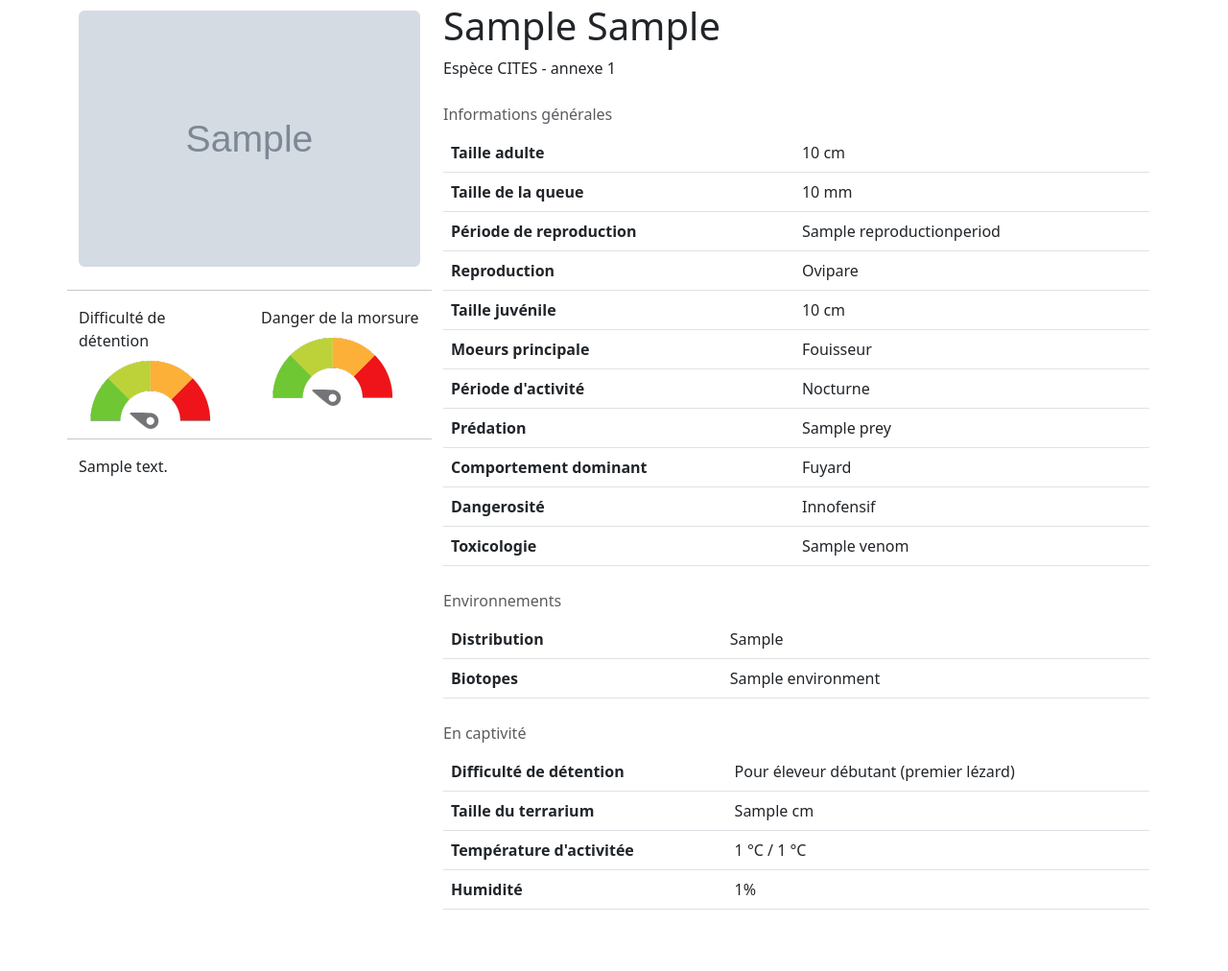
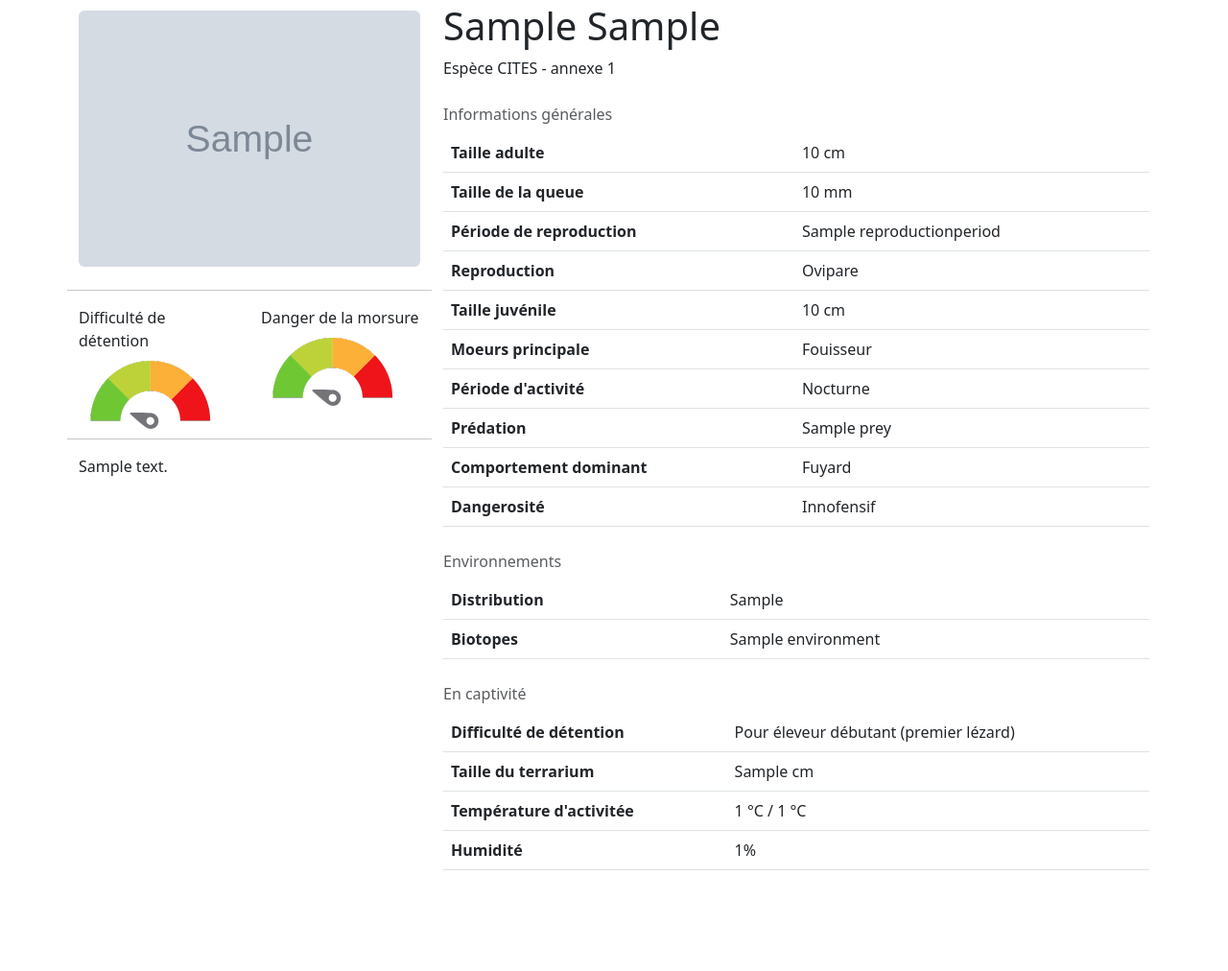
Before and after one commit to yannickberthoud/TerrarioPedia, a Django app: template card/templates/card/lizard_details.html in a window 1280 px wide. Shown: the part 173-1185 px from the top of the page at 96% size. After the commit the page ends 1080 px from the top, so only its background shows below. Run offline with Django 4.2, Linux system fonts and the light colour scheme; the template is opened without the code that fills it: values that come from a table or form of the project are taken from there, others are empty; tables that the repository leaves empty hold one stand-in row (values such as "Sample post"); grey boxes marked "Sample" are stand-in pictures; some libraries are stand-ins or nearby versions.

Commit message:
edit tpl lezard

```diff
--- a/card/templates/card/lizard_details.html
+++ b/card/templates/card/lizard_details.html
@@ -124,14 +124,6 @@
                         <th scope="row">Dangerosité</th>
                         <td>{{ object.get_dangerosity_display }}</td>
                     </tr>
-                    <tr>
-                        <th scope="row">Toxicologie</th>
-                        <td>
-                            {% for venom in card.venom.all %}
-                                <span data-toggle="tooltip" title="{{ venom.effects }}">{{ venom }}{% if not forloop.last %}<br /> {% endif %}
-                            {% endfor %}
-                        </td>
-                    </tr>
                     </tbody>
                 </table>
             </div>
```
